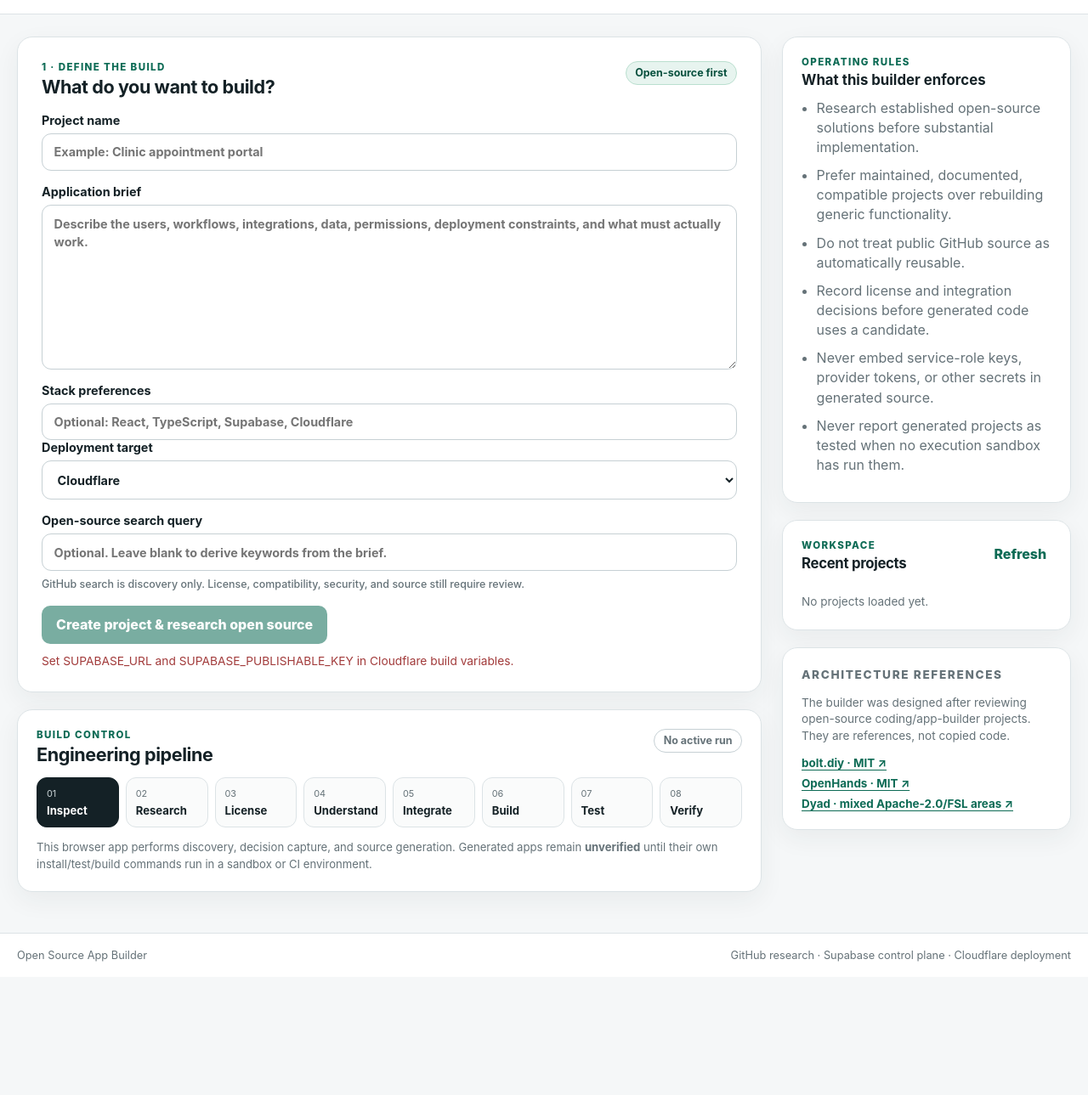
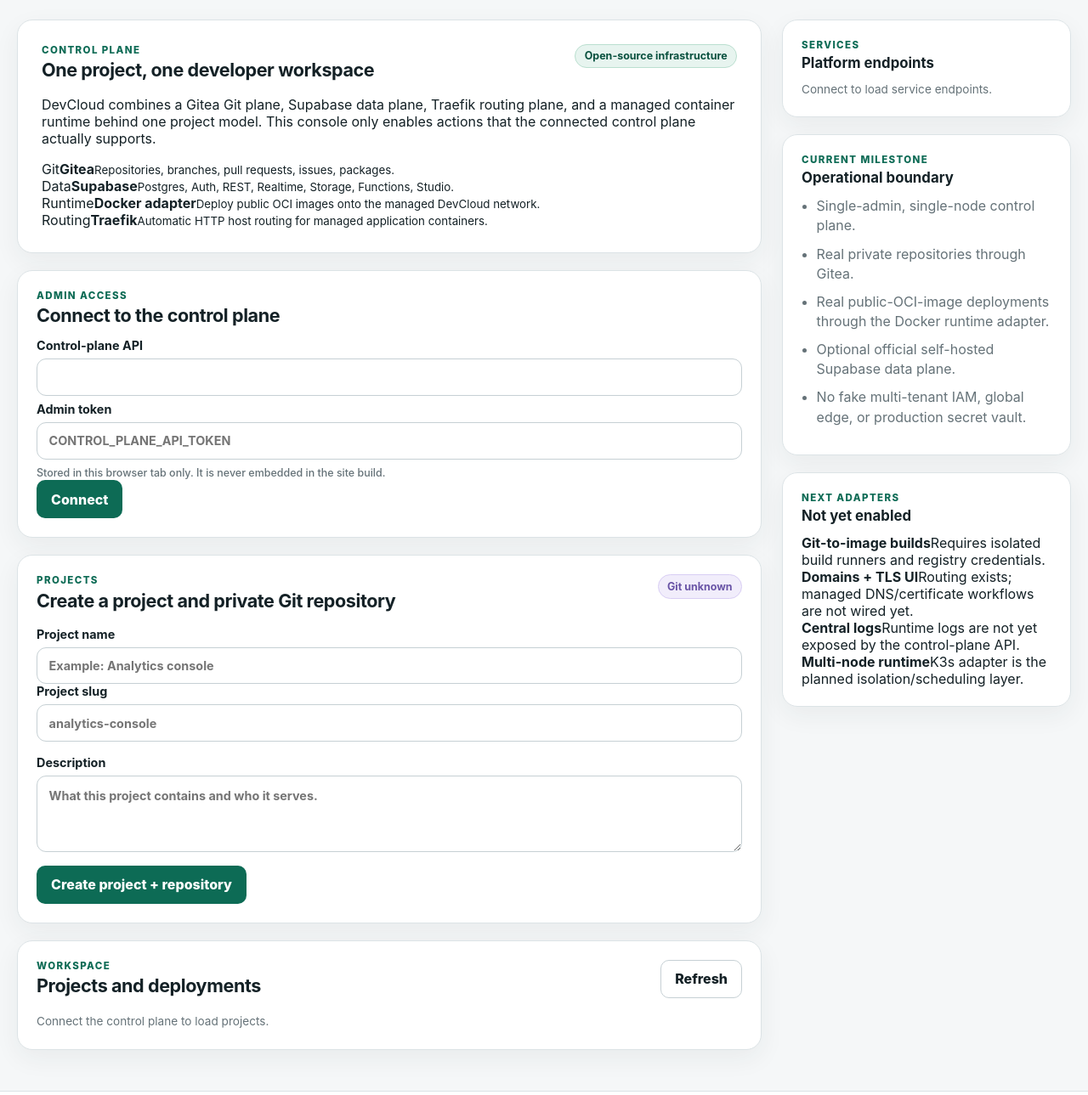
Before and after one commit to SE-66/SE-66-timesfm-research-workspace, a website with bundled scripts: page src/index.html in a window 1280 px wide. Shown: the part 111-1400 px from the top of the page at 85% size. Before the commit the page ends 1261 px from the top, so only its background shows below. Built offline with nearby package versions, Linux system fonts and the light colour scheme.

Commit message:
Replace app-builder page with DevCloud console

```diff
--- a/src/index.html
+++ b/src/index.html
@@ -5,230 +5,163 @@
     <meta name="viewport" content="width=device-width, initial-scale=1" />
     <meta
       name="description"
-      content="Open-source-first app builder that researches reusable projects, records licensing decisions, and generates downloadable application source bundles."
+      content="DevCloud is a self-hosted developer control plane for Git repositories, backend services, deployments, routing, and runtime operations."
     />
-    <title>Open Source App Builder</title>
+    <title>DevCloud Control Plane</title>
     <link rel="stylesheet" href="./styles.css" />
   </head>
   <body>
-    <a class="skip-link" href="#builder">Skip to app builder</a>
+    <a class="skip-link" href="#console">Skip to DevCloud console</a>
 
     <header class="site-header">
       <div class="shell header-row">
         <div>
-          <p class="eyebrow">Inspect → Research → License → Integrate → Build → Verify</p>
-          <h1>Open Source App Builder</h1>
-          <p class="subtitle">Build new applications by researching proven open-source foundations before generating custom code.</p>
+          <p class="eyebrow">SELF-HOSTED DEVELOPER CLOUD</p>
+          <h1>DevCloud</h1>
+          <p class="subtitle">Code · Database · Auth · Storage · Deployments · Domains · Logs</p>
         </div>
         <div class="header-status">
-          <span id="supabase-state" class="status-chip" data-state="loading">Connecting…</span>
+          <span id="platform-state" class="status-chip" data-state="loading">Checking control plane…</span>
           <a href="https://github.com/SE-66/SE-66-timesfm-research-workspace" target="_blank" rel="noopener noreferrer">Source repository ↗</a>
         </div>
       </div>
     </header>
 
-    <main id="builder" class="shell page-grid">
+    <main id="console" class="shell page-grid">
       <section class="main-column">
-        <section class="panel hero-panel" aria-labelledby="brief-heading">
+        <section class="panel hero-panel">
           <div class="section-heading">
             <div>
-              <p class="section-kicker">1 · Define the build</p>
-              <h2 id="brief-heading">What do you want to build?</h2>
+              <p class="section-kicker">Control plane</p>
+              <h2>One project, one developer workspace</h2>
             </div>
-            <span class="policy-chip">Open-source first</span>
+            <span class="policy-chip">Open-source infrastructure</span>
+          </div>
+          <p class="hero-copy">
+            DevCloud combines a Gitea Git plane, Supabase data plane, Traefik routing plane,
+            and a managed container runtime behind one project model. This console only enables
+            actions that the connected control plane actually supports.
+          </p>
+          <div class="capability-grid">
+            <article class="capability"><span>Git</span><strong>Gitea</strong><small>Repositories, branches, pull requests, issues, packages.</small></article>
+            <article class="capability"><span>Data</span><strong>Supabase</strong><small>Postgres, Auth, REST, Realtime, Storage, Functions, Studio.</small></article>
+            <article class="capability"><span>Runtime</span><strong>Docker adapter</strong><small>Deploy public OCI images onto the managed DevCloud network.</small></article>
+            <article class="capability"><span>Routing</span><strong>Traefik</strong><small>Automatic HTTP host routing for managed application containers.</small></article>
+          </div>
+        </section>
+
+        <section class="panel" aria-labelledby="access-heading">
+          <div class="section-heading compact-heading">
+            <div>
+              <p class="section-kicker">Admin access</p>
+              <h2 id="access-heading">Connect to the control plane</h2>
+            </div>
+          </div>
+          <div class="access-grid">
+            <label>
+              Control-plane API
+              <input id="api-url" readonly />
+              <span id="api-help" class="field-help"></span>
+            </label>
+            <label>
+              Admin token
+              <input id="admin-token" type="password" autocomplete="off" placeholder="CONTROL_PLANE_API_TOKEN" />
+              <span class="field-help">Stored in this browser tab only. It is never embedded in the site build.</span>
+            </label>
+          </div>
+          <div class="form-actions">
+            <button id="connect-button" class="primary-button" type="button">Connect</button>
+            <span id="access-message" class="form-message" role="status"></span>
+          </div>
+        </section>
+
+        <section class="panel" aria-labelledby="new-project-heading">
+          <div class="section-heading">
+            <div>
+              <p class="section-kicker">Projects</p>
+              <h2 id="new-project-heading">Create a project and private Git repository</h2>
+            </div>
+            <span id="git-service-state" class="status-chip" data-state="loading">Git unknown</span>
           </div>
 
           <form id="project-form" class="project-form">
-            <label>
-              Project name
-              <input id="project-name" name="project-name" maxlength="120" required placeholder="Example: Clinic appointment portal" />
-            </label>
-
-            <label>
-              Application brief
-              <textarea id="project-brief" name="project-brief" rows="8" minlength="10" maxlength="12000" required placeholder="Describe the users, workflows, integrations, data, permissions, deployment constraints, and what must actually work."></textarea>
-            </label>
-
             <div class="field-grid">
               <label>
-                Stack preferences
-                <input id="stack-preferences" maxlength="2000" placeholder="Optional: React, TypeScript, Supabase, Cloudflare" />
+                Project name
+                <input id="project-name" maxlength="120" required placeholder="Example: Analytics console" />
               </label>
               <label>
-                Deployment target
-                <select id="deployment-target">
-                  <option value="cloudflare">Cloudflare</option>
-                  <option value="vercel">Vercel</option>
-                  <option value="netlify">Netlify</option>
-                  <option value="docker">Docker / self-hosted</option>
-                  <option value="other">Other / decide from requirements</option>
-                </select>
+                Project slug
+                <input id="project-slug" maxlength="63" required pattern="[a-z0-9](?:[a-z0-9-]*[a-z0-9])?" placeholder="analytics-console" />
               </label>
             </div>
-
             <label>
-              Open-source search query
-              <input id="oss-query" maxlength="180" placeholder="Optional. Leave blank to derive keywords from the brief." />
-              <span class="field-help">GitHub search is discovery only. License, compatibility, security, and source still require review.</span>
+              Description
+              <textarea id="project-description" rows="3" maxlength="2000" placeholder="What this project contains and who it serves."></textarea>
             </label>
-
             <div class="form-actions">
-              <button id="research-button" class="primary-button" type="submit">Create project & research open source</button>
+              <button id="create-project-button" class="primary-button" type="submit">Create project + repository</button>
               <span id="project-message" class="form-message" role="status"></span>
             </div>
           </form>
         </section>
 
-        <section class="panel pipeline-panel" aria-labelledby="pipeline-heading">
-          <div class="section-heading compact-heading">
-            <div>
-              <p class="section-kicker">Build control</p>
-              <h2 id="pipeline-heading">Engineering pipeline</h2>
-            </div>
-            <span id="run-label" class="run-label">No active run</span>
-          </div>
-          <ol id="pipeline" class="pipeline" aria-label="Build pipeline stages">
-            <li data-stage="inspect"><span>01</span><strong>Inspect</strong></li>
-            <li data-stage="research"><span>02</span><strong>Research</strong></li>
-            <li data-stage="license"><span>03</span><strong>License</strong></li>
-            <li data-stage="understand"><span>04</span><strong>Understand</strong></li>
-            <li data-stage="integrate"><span>05</span><strong>Integrate</strong></li>
-            <li data-stage="build"><span>06</span><strong>Build</strong></li>
-            <li data-stage="test"><span>07</span><strong>Test</strong></li>
-            <li data-stage="verify"><span>08</span><strong>Verify</strong></li>
-          </ol>
-          <p class="pipeline-note">This browser app performs discovery, decision capture, and source generation. Generated apps remain <strong>unverified</strong> until their own install/test/build commands run in a sandbox or CI environment.</p>
-        </section>
-
-        <section id="research-section" class="panel" aria-labelledby="research-heading" hidden>
+        <section class="panel" aria-labelledby="projects-heading">
           <div class="section-heading">
             <div>
-              <p class="section-kicker">2 · Research and decide</p>
-              <h2 id="research-heading">Open-source candidates</h2>
+              <p class="section-kicker">Workspace</p>
+              <h2 id="projects-heading">Projects and deployments</h2>
             </div>
-            <button id="refresh-research" class="secondary-button" type="button">Research again</button>
+            <button id="refresh-projects" class="secondary-button" type="button">Refresh</button>
           </div>
-          <p id="research-caveat" class="notice"></p>
-          <div id="candidate-list" class="candidate-list"></div>
-          <div class="custom-decision">
-            <label class="check-row">
-              <input id="custom-implementation" type="checkbox" />
-              <span><strong>No candidate is suitable</strong><br /><small>Record a custom implementation decision instead of reusing an unsuitable project.</small></span>
-            </label>
-            <label>
-              Custom rationale
-              <textarea id="custom-rationale" rows="3" maxlength="4000" placeholder="Why the researched projects are incompatible, insecure, abandoned, over-complex, or legally unsuitable."></textarea>
-            </label>
-          </div>
-          <div class="decision-actions">
-            <button id="save-decisions" class="primary-button" type="button">Save integration decisions</button>
-            <span id="decision-message" class="form-message" role="status"></span>
-          </div>
-        </section>
-
-        <section id="generation-section" class="panel" aria-labelledby="generation-heading" hidden>
-          <div class="section-heading">
-            <div>
-              <p class="section-kicker">3 · Generate source</p>
-              <h2 id="generation-heading">Create the application bundle</h2>
-            </div>
-            <span class="status-chip" data-state="warning">BYOK · token not stored</span>
-          </div>
-
-          <div class="generation-grid">
-            <label>
-              Hugging Face token
-              <input id="hf-token" type="password" autocomplete="off" placeholder="hf_…" />
-              <span class="field-help">Sent once to the Supabase Edge Function and forwarded to Hugging Face Inference Providers. It is not saved in Supabase.</span>
-            </label>
-            <label>
-              Coding model
-              <input id="hf-model" value="Qwen/Qwen3-Coder-480B-A35B-Instruct:fastest" />
-              <span class="field-help">Use a chat-completion model available through Hugging Face Inference Providers.</span>
-            </label>
-          </div>
-
-          <div class="generation-actions">
-            <button id="generate-button" class="primary-button" type="button">Generate source bundle</button>
-            <span id="generation-message" class="form-message" role="status"></span>
-          </div>
-        </section>
-
-        <section id="artifact-section" class="panel" aria-labelledby="artifact-heading" hidden>
-          <div class="section-heading">
-            <div>
-              <p class="section-kicker">4 · Artifact</p>
-              <h2 id="artifact-heading">Generated application</h2>
-            </div>
-            <span id="verification-badge" class="status-chip" data-state="warning">Unverified</span>
-          </div>
-          <p id="artifact-summary" class="artifact-summary"></p>
-          <div class="artifact-actions">
-            <button id="download-zip" class="primary-button" type="button">Download source ZIP</button>
-            <button id="download-json" class="secondary-button" type="button">Download bundle JSON</button>
-          </div>
-          <div class="artifact-grid">
-            <div>
-              <h3>Files</h3>
-              <ul id="artifact-files" class="artifact-list"></ul>
-            </div>
-            <div>
-              <h3>Verification commands</h3>
-              <ol id="verification-commands" class="command-list"></ol>
-              <h3>Known limitations</h3>
-              <ul id="artifact-limitations" class="artifact-list"></ul>
-            </div>
+          <div id="project-list" class="project-list">
+            <p class="empty-state">Connect the control plane to load projects.</p>
           </div>
         </section>
       </section>
 
       <aside class="sidebar">
         <section class="panel sidebar-panel">
-          <p class="section-kicker">Operating rules</p>
-          <h2>What this builder enforces</h2>
+          <p class="section-kicker">Services</p>
+          <h2>Platform endpoints</h2>
+          <div id="service-list" class="service-list">
+            <p class="empty-state">Connect to load service endpoints.</p>
+          </div>
+        </section>
+
+        <section class="panel sidebar-panel">
+          <p class="section-kicker">Current milestone</p>
+          <h2>Operational boundary</h2>
           <ul class="rule-list">
-            <li>Research established open-source solutions before substantial implementation.</li>
-            <li>Prefer maintained, documented, compatible projects over rebuilding generic functionality.</li>
-            <li>Do not treat public GitHub source as automatically reusable.</li>
-            <li>Record license and integration decisions before generated code uses a candidate.</li>
-            <li>Never embed service-role keys, provider tokens, or other secrets in generated source.</li>
-            <li>Never report generated projects as tested when no execution sandbox has run them.</li>
+            <li>Single-admin, single-node control plane.</li>
+            <li>Real private repositories through Gitea.</li>
+            <li>Real public-OCI-image deployments through the Docker runtime adapter.</li>
+            <li>Optional official self-hosted Supabase data plane.</li>
+            <li>No fake multi-tenant IAM, global edge, or production secret vault.</li>
           </ul>
         </section>
 
         <section class="panel sidebar-panel">
-          <div class="section-heading compact-heading">
-            <div>
-              <p class="section-kicker">Workspace</p>
-              <h2>Recent projects</h2>
-            </div>
-            <button id="refresh-projects" class="text-button" type="button">Refresh</button>
+          <p class="section-kicker">Next adapters</p>
+          <h2>Not yet enabled</h2>
+          <div class="roadmap-list">
+            <div><strong>Git-to-image builds</strong><span>Requires isolated build runners and registry credentials.</span></div>
+            <div><strong>Domains + TLS UI</strong><span>Routing exists; managed DNS/certificate workflows are not wired yet.</span></div>
+            <div><strong>Central logs</strong><span>Runtime logs are not yet exposed by the control-plane API.</span></div>
+            <div><strong>Multi-node runtime</strong><span>K3s adapter is the planned isolation/scheduling layer.</span></div>
           </div>
-          <div id="recent-projects" class="recent-projects">
-            <p class="empty-state">No projects loaded yet.</p>
-          </div>
-        </section>
-
-        <section class="panel sidebar-panel reference-panel">
-          <p class="section-kicker">Architecture references</p>
-          <p>The builder was designed after reviewing open-source coding/app-builder projects. They are references, not copied code.</p>
-          <a href="https://github.com/stackblitz-labs/bolt.diy" target="_blank" rel="noopener noreferrer">bolt.diy · MIT ↗</a>
-          <a href="https://github.com/OpenHands/OpenHands" target="_blank" rel="noopener noreferrer">OpenHands · MIT ↗</a>
-          <a href="https://github.com/dyad-sh/dyad" target="_blank" rel="noopener noreferrer">Dyad · mixed Apache-2.0/FSL areas ↗</a>
         </section>
       </aside>
     </main>
 
     <footer class="site-footer">
       <div class="shell footer-row">
-        <span>Open Source App Builder</span>
-        <span>GitHub research · Supabase control plane · Cloudflare deployment</span>
+        <span>DevCloud</span>
+        <span>Gitea · Supabase · Traefik · Docker runtime adapter</span>
       </div>
     </footer>
 
     <script src="./config.js"></script>
-    <script src="https://cdn.jsdelivr.net/npm/@supabase/supabase-js@2.117.2/dist/umd/supabase.min.js" crossorigin="anonymous"></script>
-    <script src="https://cdn.jsdelivr.net/npm/jszip@3.10.1/dist/jszip.min.js" crossorigin="anonymous"></script>
     <script src="./main.js" defer></script>
   </body>
 </html>
```
